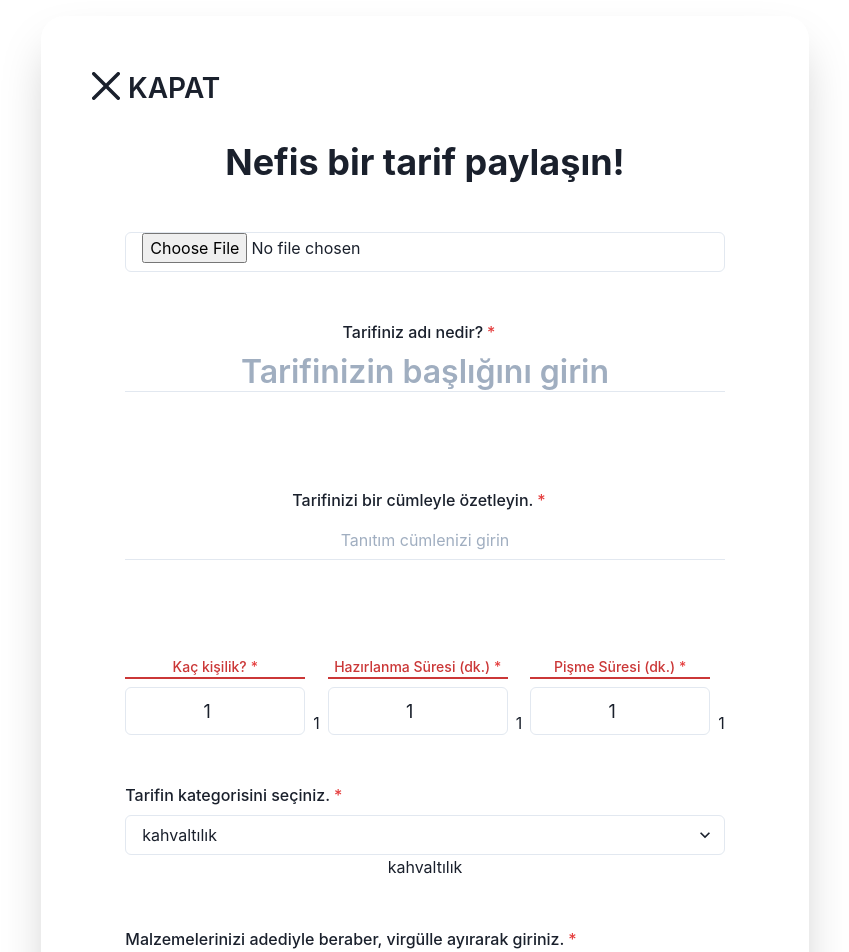
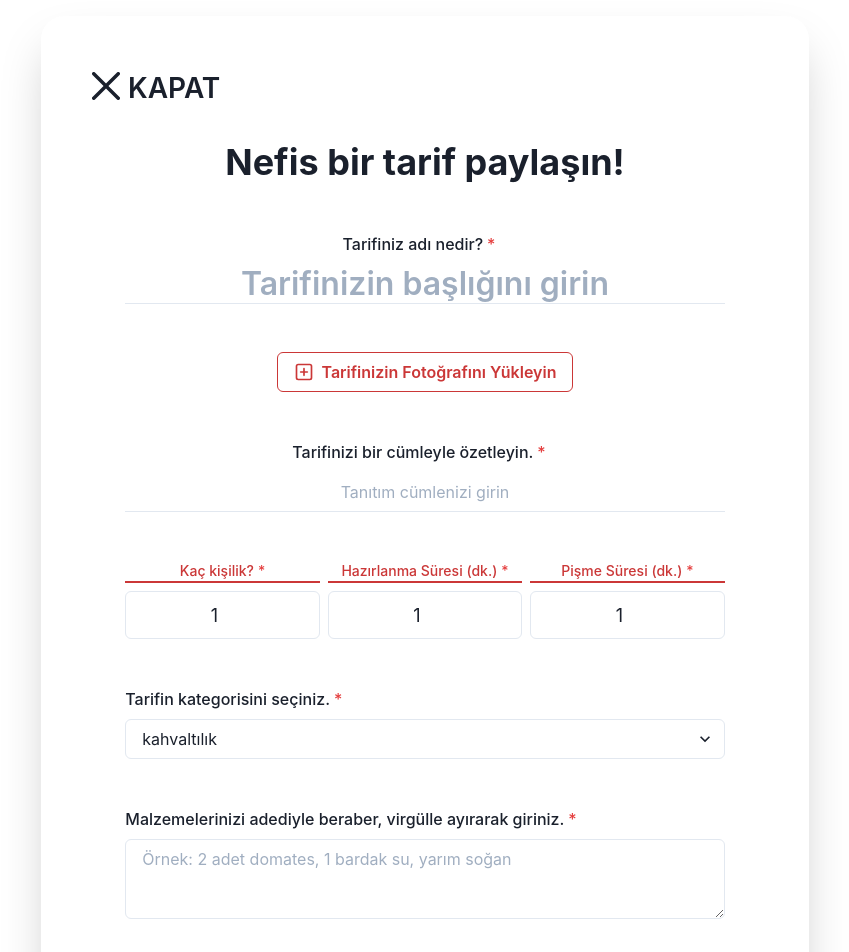
Before and after one commit to frknn/ne-yesek, a Next.js app: page /share in a window 1280 px wide. Shown: the top 952 px of the page, without its empty margins (215-1064 px from the left). Built offline with nearby package versions, Linux system fonts and the light colour scheme; sample sign-in values are in the browser's storage.

Commit message:
Designed a file upload button to override default input button

```diff
--- a/src/components/header/subcomponents/SmallScreenMenu.js
+++ b/src/components/header/subcomponents/SmallScreenMenu.js
@@ -15,7 +15,7 @@ const SmallScreenMenu = ({ menuItems }) => {
       <MenuList>
         {
           menuItems.map(menuItem => (
-            <MenuItem onClick={menuItem.onClick}>
+            <MenuItem onClick={menuItem.onClick} key={menuItem.text}>
               <Link href={menuItem.destination}>
                 {menuItem.text}
               </Link>
--- a/src/components/share-form/ShareForm.js
+++ b/src/components/share-form/ShareForm.js
@@ -1,4 +1,4 @@
-import { ChevronDownIcon, ChevronUpIcon, CloseIcon } from "@chakra-ui/icons";
+import { ChevronDownIcon, ChevronUpIcon, CloseIcon, PlusSquareIcon } from "@chakra-ui/icons";
 import {
   FormControl,
   FormLabel,
@@ -21,11 +21,10 @@ import {
   ListItem,
   useToast
 } from "@chakra-ui/react"
-import { useState } from "react";
+import { useState, useRef } from "react";
 import { useRouter } from "next/router";
 import ShareFormLayout from './subcomponents/ShareFormLayout'
 import { createRecipe, uploadImage } from '../../services/recipeService'
-import axios from 'axios'
 
 const ShareForm = () => {
 
@@ -43,6 +42,8 @@ const ShareForm = () => {
     'sıcak içecek'
   ]
 
+  const fileInputEl = useRef()
+
   const [currentStep, setCurrentStep] = useState('')
   const [recipeSteps, setRecipeSteps] = useState([])
   const [category, setCategory] = useState(categories[0])
@@ -53,6 +54,8 @@ const ShareForm = () => {
   const [cookTime, setCookTime] = useState(1)
   const [ingredients, setIngredients] = useState('')
   const [coverPhoto, setCoverPhoto] = useState('')
+
+  const [isImageLoading, setIsImageLoading] = useState(false)
 
   const router = useRouter()
   const toast = useToast()
@@ -81,6 +84,7 @@ const ShareForm = () => {
   const handleAddStep = () => {
     if (currentStep) {
       setRecipeSteps(recipeSteps.concat(currentStep))
+      setCurrentStep('')
     }
   }
 
@@ -88,7 +92,7 @@ const ShareForm = () => {
 
     const file = e.target.files[0]
 
-    if(!file) {
+    if (!file) {
       return
     }
 
@@ -101,7 +105,9 @@ const ShareForm = () => {
       return
     }
 
+    setIsImageLoading(true)
     const data = await uploadImage(file)
+    setIsImageLoading(false)
     console.log('DATA from uplaod service: ', data)
     setCoverPhoto(data.data.url)
   }
@@ -161,9 +167,11 @@ const ShareForm = () => {
       <Input
         type="file"
         accept="image/*"
+        display="none"
+        ref={fileInputEl}
         onChange={handleImageUpload}
       />
-      {coverPhoto && <Image borderRadius="xl" w="100%" src={coverPhoto} alt="uploaded recipe image" />}
+
       <FormControl id="title" isRequired>
         <FormLabel textAlign="center">Tarifiniz adı nedir?</FormLabel>
         <Input
@@ -178,7 +186,29 @@ const ShareForm = () => {
           fontWeight="semibold"
         />
       </FormControl>
-      <p>{title}</p>
+      <Button
+        variant="outline"
+        leftIcon={<PlusSquareIcon w={5} h={5} />}
+        isLoading={isImageLoading}
+        loadingText="Yükleniyor..."
+        onClick={() => fileInputEl.current.click()}
+        borderColor="darkRed"
+        color="darkRed"
+        _hover={{ bgColor: 'darkRed', color: 'lightGray' }}
+      >
+        Tarifinizin Fotoğrafını Yükleyin
+      </Button>
+      {
+        coverPhoto &&
+        <Image
+          objectFit="cover"
+          borderRadius="xl"
+          w="100%"
+          h={["220px", "360px"]}
+          src={coverPhoto}
+          alt="uploaded recipe image"
+        />
+      }
       <FormControl id="description" isRequired>
         <FormLabel
           textAlign="center"
@@ -193,7 +223,6 @@ const ShareForm = () => {
           textAlign="center"
         />
       </FormControl>
-      <p>{description}</p>
       <HStack align="flex-end">
         <FormControl id="amount" isRequired>
           <FormLabel fontSize="sm" mx={0} color="darkRed" borderBottom="2px solid" borderBottomColor="darkRed"
@@ -211,7 +240,6 @@ const ShareForm = () => {
             />
           </NumberInput>
         </FormControl>
-        <p>{amount}</p>
         <FormControl id="prepTime" isRequired>
           <FormLabel fontSize="sm" mx={0} color="darkRed" borderBottom="2px solid" borderBottomColor="darkRed"
             textAlign="center">Hazırlanma Süresi (dk.)</FormLabel>
@@ -228,7 +256,6 @@ const ShareForm = () => {
             />
           </NumberInput>
         </FormControl>
-        <p>{prepTime}</p>
         <FormControl id="cookTime" isRequired>
           <FormLabel fontSize="sm" mx={0} color="darkRed" borderBottom="2px solid" borderBottomColor="darkRed"
             textAlign="center">Pişme Süresi (dk.)</FormLabel>
@@ -245,7 +272,6 @@ const ShareForm = () => {
             />
           </NumberInput>
         </FormControl>
-        <p>{cookTime}</p>
       </HStack>
       <FormControl isRequired>
         <FormLabel>Tarifin kategorisini seçiniz.</FormLabel>
@@ -256,7 +282,6 @@ const ShareForm = () => {
             ))
           }
         </Select>
-        <p>{category}</p>
       </FormControl>
       <FormControl isRequired>
         <FormLabel>Malzemelerinizi adediyle beraber, virgülle ayırarak giriniz.</FormLabel>
@@ -266,9 +291,9 @@ const ShareForm = () => {
           value={ingredients}
           onChange={e => setIngredients(e.target.value)}
         />
-        <p>{ingredients}</p>
       </FormControl>
-      <FormControl isRequired>
+      <Heading>Tarif Adımları</Heading>
+      <FormControl>
         <FormLabel>Tarifinizi adım adım anlatın.</FormLabel>
         <InputGroup>
           <Input
@@ -287,7 +312,6 @@ const ShareForm = () => {
         </InputGroup>
       </FormControl>
       <OrderedList w="full" spacing={4}>
-        <Heading>Tarif Adımları</Heading>
         {recipeSteps.map((recipeStep, idx) =>
         (
           <ScaleFade in>
```
